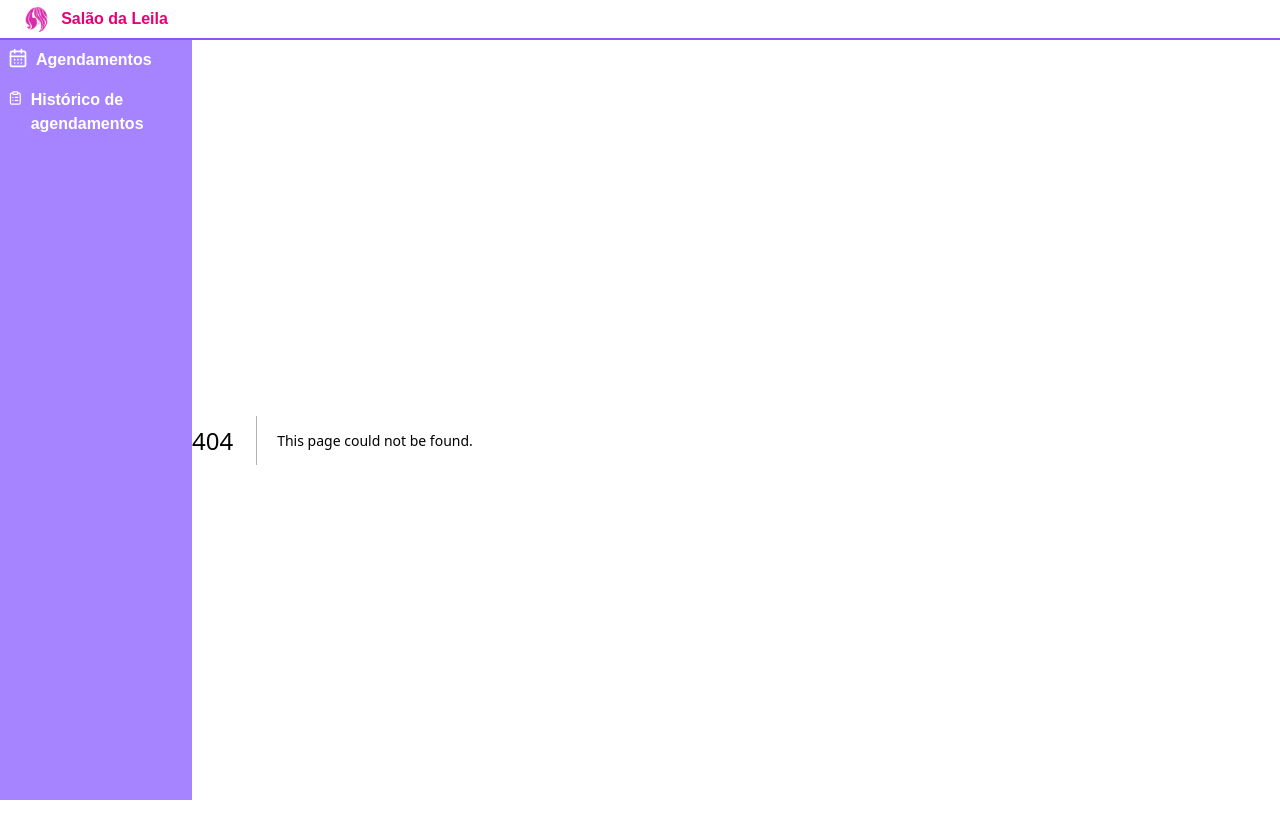
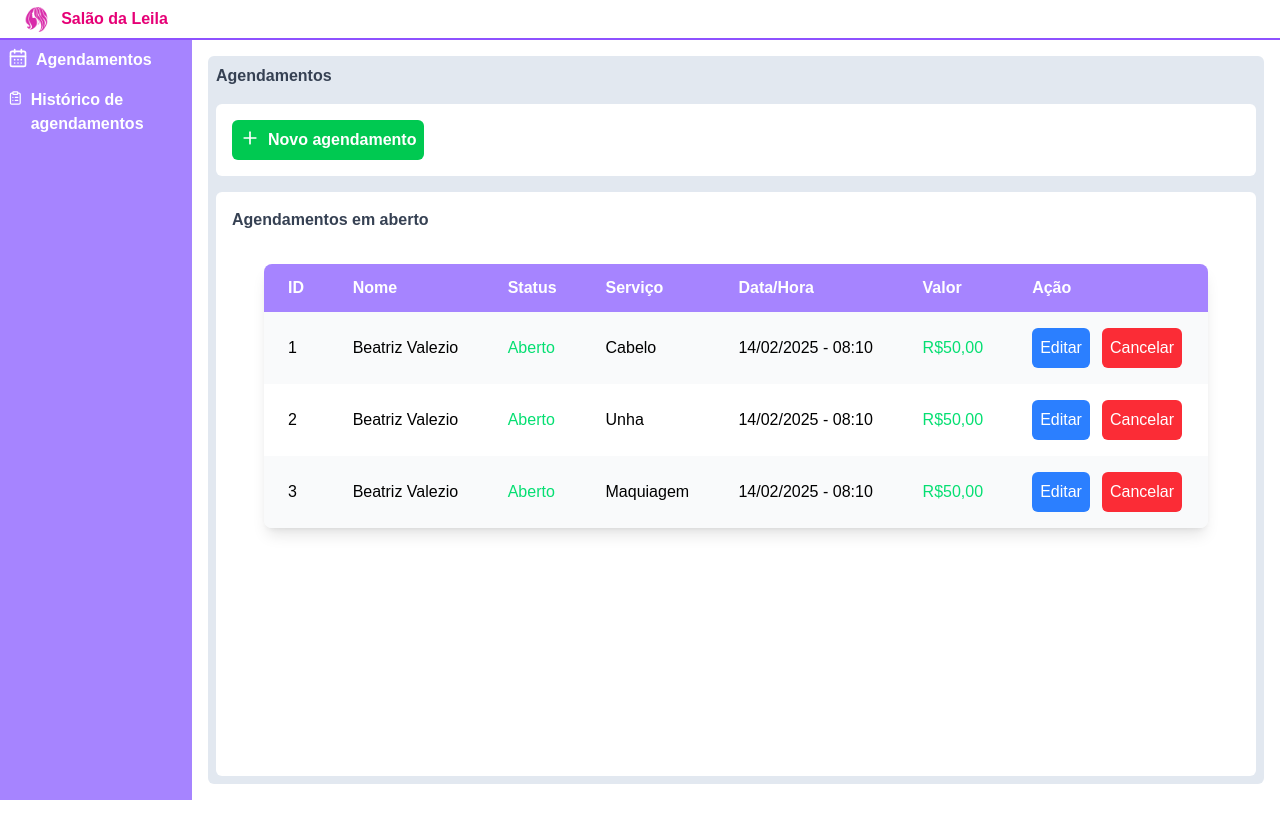
Before and after one commit to MateusFuzer/salao_beleza_web, a Next.js app: page /agendamentos in a window 1280 px wide. Before the commit this address had no page. After the commit the page ends 800 px from the top, so only its background shows below. Built offline with nearby package versions, Linux system fonts and the light colour scheme.

Commit message:
feat: Inicia a implementação do módulo de agendamentos

```diff
--- /dev/null
+++ b/src/app/Components/Table/Table.tsx
@@ -0,0 +1,58 @@
+import React from 'react';
+
+const Tabela = () => {
+  const dados = [
+    { id: 1, nome: 'Beatriz Valezio', status: 'Aberto', servico: 'Cabelo', data:"14/02/2025 - 08:10", valor:"R$50,00" },
+    { id: 2, nome: 'Beatriz Valezio', status: 'Aberto', servico: 'Unha', data:"14/02/2025 - 08:10", valor:"R$50,00" },
+    { id: 3, nome: 'Beatriz Valezio', status: 'Aberto', servico: 'Maquiagem', data:"14/02/2025 - 08:10", valor:"R$50,00" },
+  ];
+
+  const getcorStatus = function( status: string ){
+    switch( status ){
+        case "Aberto":
+            return "text-green-400"
+        case "Finalizado":
+            return "text-red-400"
+    }
+  }
+
+  return (
+    <div className="container mx-auto p-8">
+      <div className="bg-white shadow-lg rounded-lg overflow-hidden">
+        <table className="min-w-full table-auto">
+          <thead className="bg-violet-400 text-white">
+            <tr>
+              <th className="px-6 py-3 text-left">ID</th>
+              <th className="px-6 py-3 text-left">Nome</th>
+              <th className="px-6 py-3 text-left">Status</th>
+              <th className="px-6 py-3 text-left">Serviço</th>
+              <th className="px-6 py-3 text-left">Data/Hora</th>
+              <th className="px-6 py-3 text-left">Valor</th>
+              <th className="px-6 py-3 text-left">Ação</th>
+            </tr>
+          </thead>
+          <tbody>
+            {dados.map((item, index) => (
+              <tr key={item.id} className={index % 2 === 0 ? 'bg-gray-50' : 'bg-white'}>
+                <td className="px-6 py-4">{item.id}</td>
+                <td className="px-6 py-4">{item.nome}</td>
+                <td className={`px-6 py-4 ${getcorStatus( item.status )} `}>{item.status}</td>
+                <td className="px-6 py-4">{item.servico}</td>
+                <td className="px-6 py-4">{item.data}</td>
+                <td className="px-6 py-4 text-green-400">{item.valor}</td>
+                <td className="px-6 py-4">
+                    <div className='flex gap-3'>
+                        <button className='bg-blue-500 p-2 rounded-md text-white'>Editar</button>
+                        <button className='bg-red-500 p-2 rounded-md text-white'>Cancelar</button>
+                    </div>
+                </td>
+              </tr>
+            ))}
+          </tbody>
+        </table>
+      </div>
+    </div>
+  );
+};
+
+export default Tabela;
--- /dev/null
+++ b/src/app/agendamentos/page.tsx
@@ -0,0 +1,5 @@
+import Agendamentos from "../modules/Agendamentos/Agendamentos";
+
+export default function Page(){
+    return <Agendamentos/>
+}
--- a/src/app/layout.tsx
+++ b/src/app/layout.tsx
@@ -37,7 +37,7 @@ export default function RootLayout({
             <div className="w-[15%] h-full">
               <Aside />
             </div>
-            <main className="flex flex-1">{children}</main>
+            <main className="flex flex-1 p-4">{children}</main>
           </div>
         </div>
       </body>
--- /dev/null
+++ b/src/app/modules/Agendamentos/Agendamentos.tsx
@@ -0,0 +1,25 @@
+import Tabela from "@/app/Components/Table/Table";
+import { Plus } from "lucide-react";
+
+export default function Agendamentos(){
+    return (
+        <div className="h-full w-full bg-slate-200 rounded-md p-2 flex flex-col gap-4 ">
+            <span className="text-gray-700 font-bold">Agendamentos</span>
+            <div className="p-4 w-full bg-white rounded-md">
+                <button className="bg-green-500 p-2 rounded-md text-white font-bold flex gap-2 cursor-pointer">
+                    <Plus color="white" size={20} />
+                    Novo agendamento
+                </button>
+            </div>
+
+            {/* AGENDAMENTOS QUE ESTAO EM ABERTO */}
+
+            <div className="p-4 w-full bg-white rounded-md flex flex-1 flex-col">
+                <span className="text-gray-700 font-bold">Agendamentos em aberto</span>
+                <div>
+                    <Tabela/>
+                </div>
+            </div>
+        </div>
+    )
+}
```
